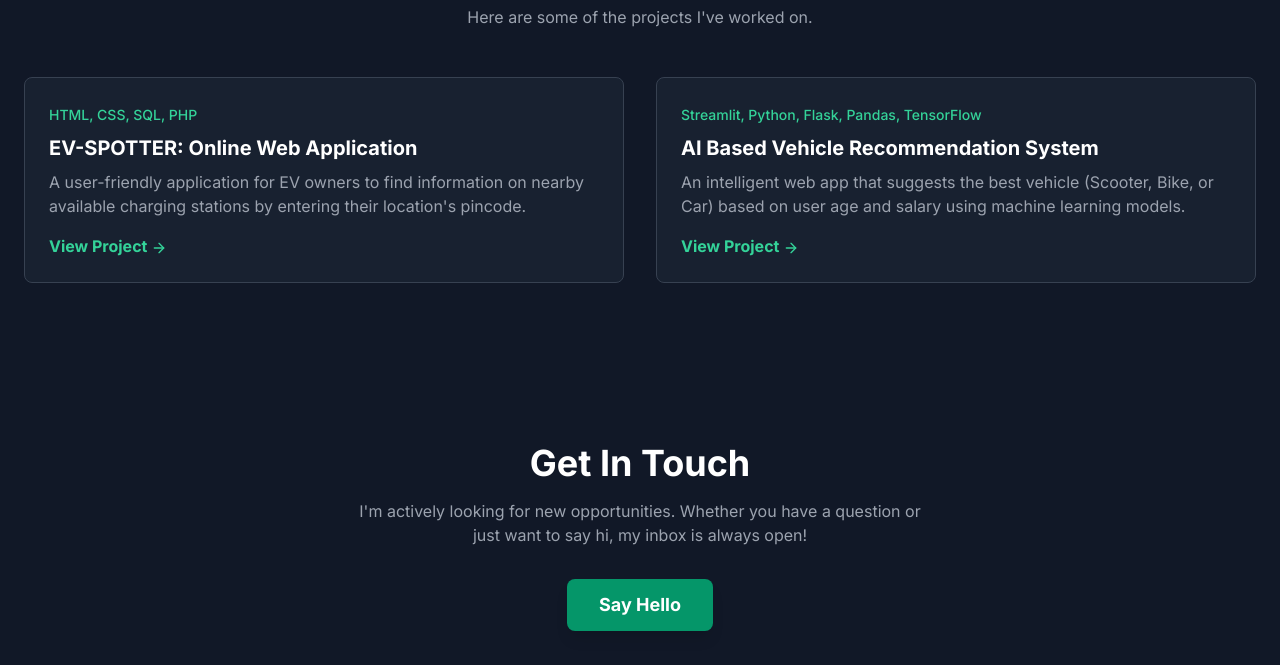
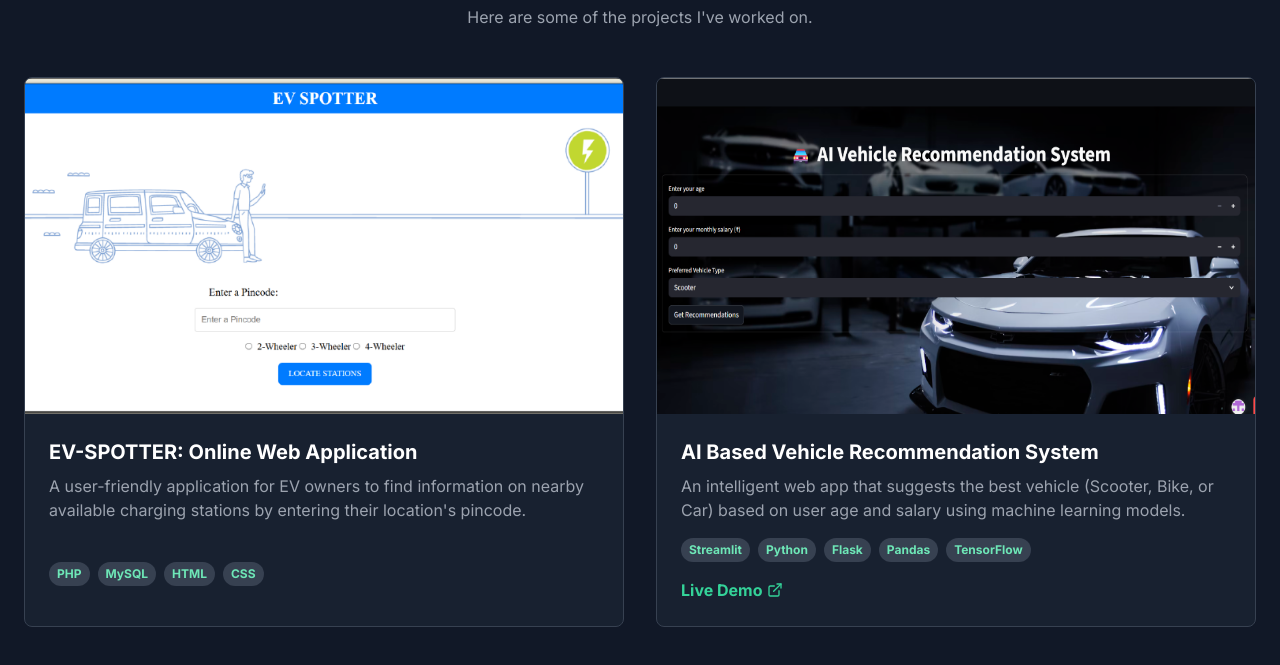
Before and after one commit to snehith1308/Portfolio, a plain HTML site: page index.html in a window 1280 px wide. Shown: the part 1525-2190 px from the top of the page. Drawn offline with nearby package versions, Linux system fonts and the light colour scheme.

Commit message:
new file modified

```diff
--- a/index.html
+++ b/index.html
@@ -50,11 +50,9 @@
 </head>
 <body class="bg-gray-900 text-gray-300">
 
-    <!-- Header & Navigation -->
     <header class="bg-gray-900/80 backdrop-blur-sm fixed top-0 left-0 right-0 z-50 shadow-lg shadow-black/10">
         <div class="container mx-auto px-6 py-4 flex justify-between items-center">
             <a href="#" class="block">
-                <!-- Using a placeholder for the logo -->
                 <img src="/Screenshot 2025-07-18 160839.png" alt="S Logo" class="h-8 w-auto" onerror="this.onerror=null;this.src='https://placehold.co/100x40/111827/ffffff?text=Logo';">
             </a>
             <nav class="hidden md:flex space-x-8 items-center">
@@ -68,7 +66,6 @@
                 <i data-lucide="menu"></i>
             </button>
         </div>
-        <!-- Mobile Menu -->
         <div id="mobile-menu" class="hidden md:hidden bg-gray-800">
             <a href="#about" class="block py-2 px-6 text-gray-300 hover:bg-gray-700">About</a>
             <a href="#skills" class="block py-2 px-6 text-gray-300 hover:bg-gray-700">Skills</a>
@@ -80,22 +77,17 @@
 
     <main class="container mx-auto px-6">
 
-        <!-- About Me Section -->
         <section id="about" class="section min-h-screen flex items-center pt-24 md:pt-0">
-            <!-- Grid layout for mobile (1 col) and desktop (2 col) -->
             <div class="grid grid-cols-1 md:grid-cols-2 gap-12 items-center">
 
-                <!-- Image container: Appears on top on mobile, second on desktop -->
                 <div class="flex justify-center items-center md:order-2">
                     <div class="w-64 h-64 md:w-80 md:h-80 bg-gradient-to-br from-emerald-900 to-cyan-900 rounded-full p-4 shadow-lg animate-pulse-glow">
                         <div class="w-full h-full bg-gray-800 rounded-full flex items-center justify-center animate-float overflow-hidden">
-                           <!-- Using a placeholder for the profile image -->
                            <img src="/image.png" alt="Snehith Ambewar" class="h-full w-full object-cover" onerror="this.onerror=null;this.src='https://placehold.co/400x400/374151/ffffff?text=Profile+Image';">
                         </div>
                     </div>
                 </div>
 
-                <!-- Text container: Appears second on mobile, first on desktop -->
                 <div class="space-y-5 text-center md:text-left md:order-1">
                     <h1 class="text-5xl md:text-6xl font-bold leading-tight text-emerald-400">SNEHITH AMBEWAR</h1>
                     <p class="text-xl font-semibold text-white">Information Technology Student & Web Developer</p>
@@ -103,8 +95,7 @@
                         Enthusiastic and highly motivated IT student with a strong background in programming, web development, and database management. Seeking a challenging entry-level position to grow professionally and further develop my technical skills.
                     </p>
                     <div class="flex space-x-4 justify-center md:justify-start">
-                        <a href="https://github.com/snehith1308" target="_blank" rel="noopener noreferrer" class="text-gray-400 hover:text-white"><i data-lucide="github" color="orange
-                            "></i></a>
+                        <a href="https://github.com/snehith1308" target="_blank" rel="noopener noreferrer" class="text-gray-400 hover:text-white"><i data-lucide="github" color="orange"></i></a>
                         <a href="https://www.linkedin.com/in/snehithambewar1308" target="_blank" rel="noopener noreferrer" class="text-gray-400 hover:text-white"><i data-lucide="linkedin" color="orange"></i></a>
                     </div>
                 </div>
@@ -112,7 +103,6 @@
             </div>
         </section>
 
-        <!-- Skills Section -->
         <section id="skills" class="section py-20">
             <div class="text-center mb-12">
                 <h2 class="text-3xl md:text-4xl font-bold text-white">Technical Skills</h2>
@@ -141,6 +131,7 @@
                     <h3 class="text-xl font-semibold mb-4 text-gray-100 text-center">Developer & Other Tools</h3>
                     <div class="flex flex-wrap gap-3 justify-center">
                         <span class="skill-badge">VS Code</span>
+                        <span class="skill-badge">Git and GitHub</span>
                         <span class="skill-badge">MS Word</span>
                         <span class="skill-badge">MS Powerpoint</span>
                         <span class="skill-badge">MS Excel</span>
@@ -149,7 +140,6 @@
             </div>
         </section>
 
-        <!-- Projects Section -->
         <section id="projects" class="section py-20">
             <div class="text-center mb-12">
                 <h2 class="text-3xl md:text-4xl font-bold text-white">My Projects</h2>
@@ -157,30 +147,46 @@
             </div>
             <div class="grid grid-cols-1 lg:grid-cols-2 gap-8">
 
-                <!-- Project Card 1 -->
-                <div class="bg-gray-800/60 backdrop-blur-sm rounded-lg overflow-hidden hover:shadow-xl transition-shadow duration-300 border border-gray-700 hover:border-emerald-500">
-                    <div class="p-6">
-                        <span class="text-sm font-medium text-emerald-400">HTML, CSS, SQL, PHP</span>
-                        <h3 class="text-xl font-bold mt-2 mb-2 text-white">EV-SPOTTER: Online Web Application</h3>
-                        <p class="text-gray-400 mb-4">A user-friendly application for EV owners to find information on nearby available charging stations by entering their location's pincode.</p>
-                        <a href="#" class="font-semibold text-emerald-400 hover:text-emerald-300">View Project <i data-lucide="arrow-right" class="inline-block w-4 h-4"></i></a>
-                    </div>
-                </div>
+                <div class="bg-gray-800/60 backdrop-blur-sm rounded-lg overflow-hidden hover:shadow-xl transition-shadow duration-300 border border-gray-700 hover:border-emerald-500 flex flex-col">
+    <img src="Screenshot 2025-07-21 185331.png" alt="EV-Spotter Project Screenshot" class="w-full aspect-video object-cover">
+    <div class="p-6 flex flex-col flex-grow">
+        <h3 class="text-xl font-bold text-white">EV-SPOTTER: Online Web Application</h3>
+        <p class="text-gray-400 mt-2 mb-4 flex-grow">A user-friendly application for EV owners to find information on nearby available charging stations by entering their location's pincode.</p>
+        <div class="flex flex-wrap gap-2 mb-4">
+            <span class="text-xs font-semibold bg-gray-700 text-emerald-300 py-1 px-2 rounded-full">PHP</span>
+            <span class="text-xs font-semibold bg-gray-700 text-emerald-300 py-1 px-2 rounded-full">MySQL</span>
+            <span class="text-xs font-semibold bg-gray-700 text-emerald-300 py-1 px-2 rounded-full">HTML</span>
+            <span class="text-xs font-semibold bg-gray-700 text-emerald-300 py-1 px-2 rounded-full">CSS</span>
+        </div>
+    </div>
+</div>
 
-                <!-- Project Card 2 -->
-                <div class="bg-gray-800/60 backdrop-blur-sm rounded-lg overflow-hidden hover-hidden hover:shadow-xl transition-shadow duration-300 border border-gray-700 hover:border-emerald-500">
-                    <div class="p-6">
-                        <span class="text-sm font-medium text-emerald-400">Streamlit, Python, Flask, Pandas, TensorFlow</span>
-                        <h3 class="text-xl font-bold mt-2 mb-2 text-white">AI Based Vehicle Recommendation System</h3>
-                        <p class="text-gray-400 mb-4">An intelligent web app that suggests the best vehicle (Scooter, Bike, or Car) based on user age and salary using machine learning models.</p>
-                        <a href="https://snehith1308.streamlit.app/" target="_blank" rel="noopener noreferrer" class="font-semibold text-emerald-400 hover:text-emerald-300">View Project <i data-lucide="arrow-right" class="inline-block w-4 h-4"></i></a>
-                    </div>
-                </div>
+                <div class="bg-gray-800/60 backdrop-blur-sm rounded-lg overflow-hidden hover:shadow-xl transition-shadow duration-300 border border-gray-700 hover:border-emerald-500 flex flex-col">
+    <img src="brave_screenshot_snehith1308.streamlit.app.png" alt="AI Vehicle Recommendation Project Screenshot" class="w-full aspect-video object-full" height="100%" width="100%">
+    <div class="p-6 flex flex-col flex-grow">
+        <h3 class="text-xl font-bold text-white">AI Based Vehicle Recommendation System</h3>
+        <p class="text-gray-400 mt-2 mb-4 flex-grow">An intelligent web app that suggests the best vehicle (Scooter, Bike, or Car) based on user age and salary using machine learning models.</p>
+        <div class="flex flex-wrap gap-2 mb-4">
+            <span class="text-xs font-semibold bg-gray-700 text-emerald-300 py-1 px-2 rounded-full">Streamlit</span>
+            <span class="text-xs font-semibold bg-gray-700 text-emerald-300 py-1 px-2 rounded-full">Python</span>
+            <span class="text-xs font-semibold bg-gray-700 text-emerald-300 py-1 px-2 rounded-full">Flask</span>
+            <span class="text-xs font-semibold bg-gray-700 text-emerald-300 py-1 px-2 rounded-full">Pandas</span>
+            <span class="text-xs font-semibold bg-gray-700 text-emerald-300 py-1 px-2 rounded-full">TensorFlow</span>
+        </div>
+        <div class="mt-auto flex items-center space-x-4">
+            <a href="https://snehith1308.streamlit.app/" target="_blank" rel="noopener noreferrer" class="font-semibold text-emerald-400 hover:text-emerald-300 inline-flex items-center">
+                Live Demo <i data-lucide="external-link" class="inline-block w-4 h-4 ml-1"></i>
+            </a>
+            <a href="https://github.com/snehith1308/AI-Based-Vehicle-Recommendation-System" target="_blank" rel="noopener noreferrer" class="text-gray-400 hover:text-white">
+                <i data-lucide="github"></i>
+            </a>
+        </div>
+    </div>
+</div>
 
             </div>
         </section>
 
-        <!-- Contact Section -->
         <section id="contact" class="section py-20 text-center">
             <h2 class="text-3xl md:text-4xl font-bold mb-4 text-white">Get In Touch</h2>
             <p class="text-gray-400 max-w-xl mx-auto mb-8">
@@ -198,7 +204,6 @@
 
     </main>
 
-    <!-- Footer -->
     <footer class="bg-transparent">
         <div class="container mx-auto px-6 py-6 text-center text-gray-500">
             <p>&copy; 2025 Snehith Ambewar. All Rights Reserved.</p>
```
Also changed, not shown: Screenshot 2025-07-21 185331.png (added), brave_screenshot_snehith1308.streamlit.app.png (added).
